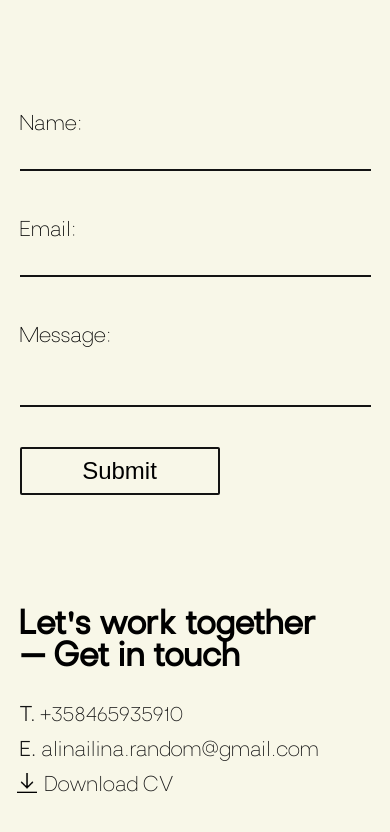
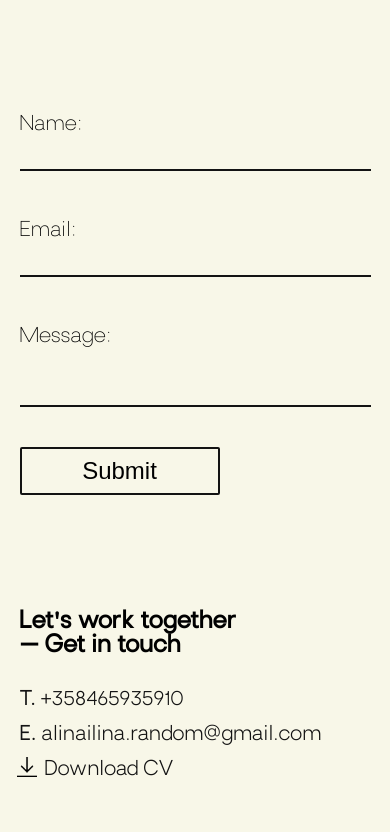
Before and after one commit to alinailina/Cover-Letter, a React (Create React App) app: page /faq in a window 390 px wide. Shown: the part 1080-1912 px from the top of the page. Built offline with nearby package versions, Linux system fonts and the light colour scheme.

Commit message:
Fixing mobile issues

```diff
--- a/src/components/index.scss
+++ b/src/components/index.scss
@@ -65,10 +65,14 @@ nav {
           font-family: $regular;
           color: $nude;
           padding: 25px 10px;
+
+          @include phone {
+            padding: 15px 10px;
+          }
         }
 
         @include phone {
-          padding: 25px 0;
+          padding: 10px;
         }
       }
     }
@@ -282,12 +286,16 @@ aside {
 
   @include phone {
     h2 {
-      font-size: 2rem;
+      font-size: 6vw;
     }
 
     > div {
       a {
+        font-family: $regular;
         font-size: 1.25rem;
+        span {
+          font-family: $medium;
+        }
         span:last-of-type {
           img {
             width: 20px;
```
